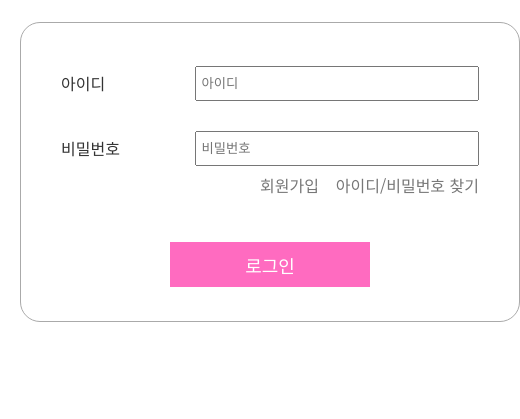
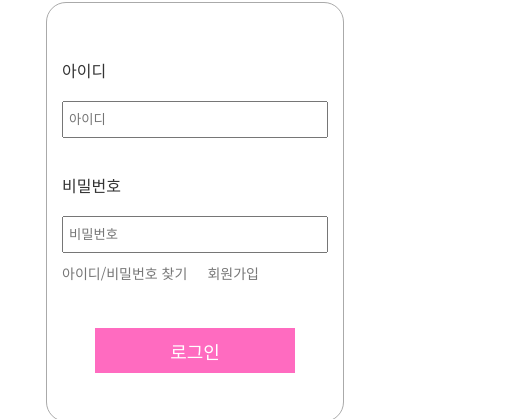
Before and after one commit to yodiodine/iodine_07, a plain HTML site: page login.html in a window 390 px wide. Shown: the part 184-603 px from the top of the page, 520 px wide, since content can reach past the window. Drawn offline with Linux system fonts and the light colour scheme.

Commit message:
edit media query

```diff
--- a/css/login.css
+++ b/css/login.css
@@ -1,5 +1,3 @@
-#main{
-}
 #main .login-wrap{
     max-width: 1280px;
     margin: 0 auto;
@@ -37,26 +35,16 @@
     text-indent: 5px
 }
 
-#main .login-wrap form .id-box{}
-#main .login-wrap form .id-box label{}
-#main .login-wrap form .id-box input{}
-
 #main .login-wrap form .password-box{margin-bottom: 0;}
 
-#main .login-wrap form .password-box label{}
-#main .login-wrap form .password-box input{}
-
 #main .login-wrap form .link{
+    display: flex;
+    justify-content: flex-end;
     padding: 0 40px;
 }
-#main .login-wrap form .link:after{
-    content: '';
-    display: block;
-    clear: both;
-}
 #main .login-wrap form .link li{
-    width: 160px;text-align: right;
-    float: right;
+    margin-left: 20px;
+    text-align: right;
 }
 #main .login-wrap form .link li a{
     color: #777
@@ -76,3 +64,50 @@
     text-align: center; color: #ff3e3e;
     margin: 10px 0;
 }
+
+@media all and (max-width:768px){
+    #main .login-wrap h1{
+        margin: 20px 0;
+    }
+    #main .login-wrap form{
+        width: 85%;height: 420px;
+    }
+    #main .login-wrap form>div{
+        width:90%; height: 100px;
+        flex-direction: column;
+        align-items: flex-start;
+        padding: 0
+    }
+    #main .login-wrap form label{
+        flex: 1;
+        margin: 15px 0;
+        display: flex;align-items: center;
+    }
+    #main .login-wrap form input{
+        flex: 1;
+        margin: 0;
+        width: 100%;
+    }
+
+    #main .login-wrap form .password-box{margin-bottom: 10px;}
+
+    #main .login-wrap form .link{
+        width: 90%;margin: 0 auto;
+        padding: 0;
+        justify-content: flex-start;
+        font-size: 14px;
+        flex-wrap: wrap;
+    }
+    #main .login-wrap form .link li{
+        margin-left: 0;
+        margin-right: 20px;
+        text-align: left;
+    }
+    #main .login-wrap form button{
+        max-width: 200px;
+        width: 80%;
+    }
+    #main .login-wrap .alert{
+        font-size: 14px;
+    }
+}
```
